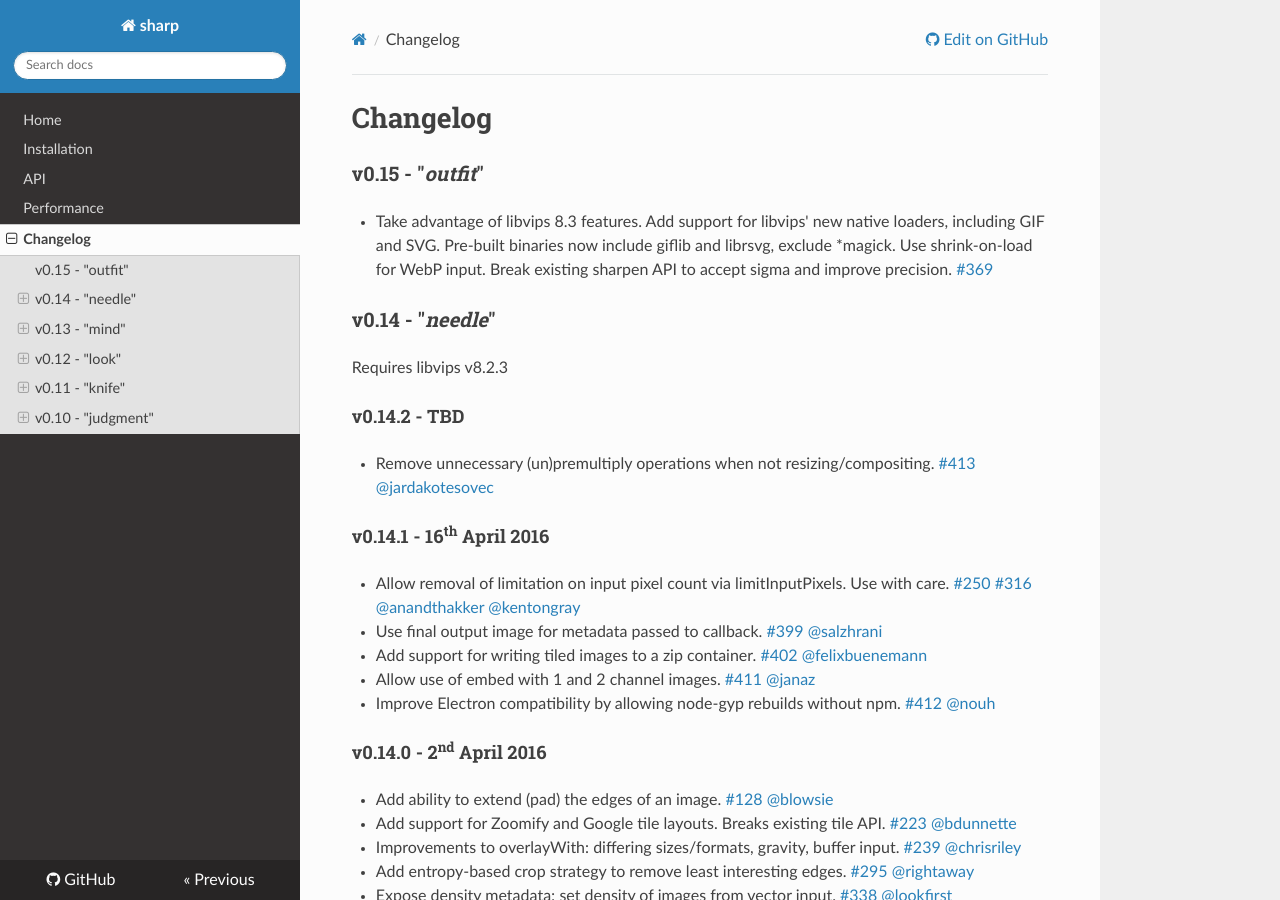
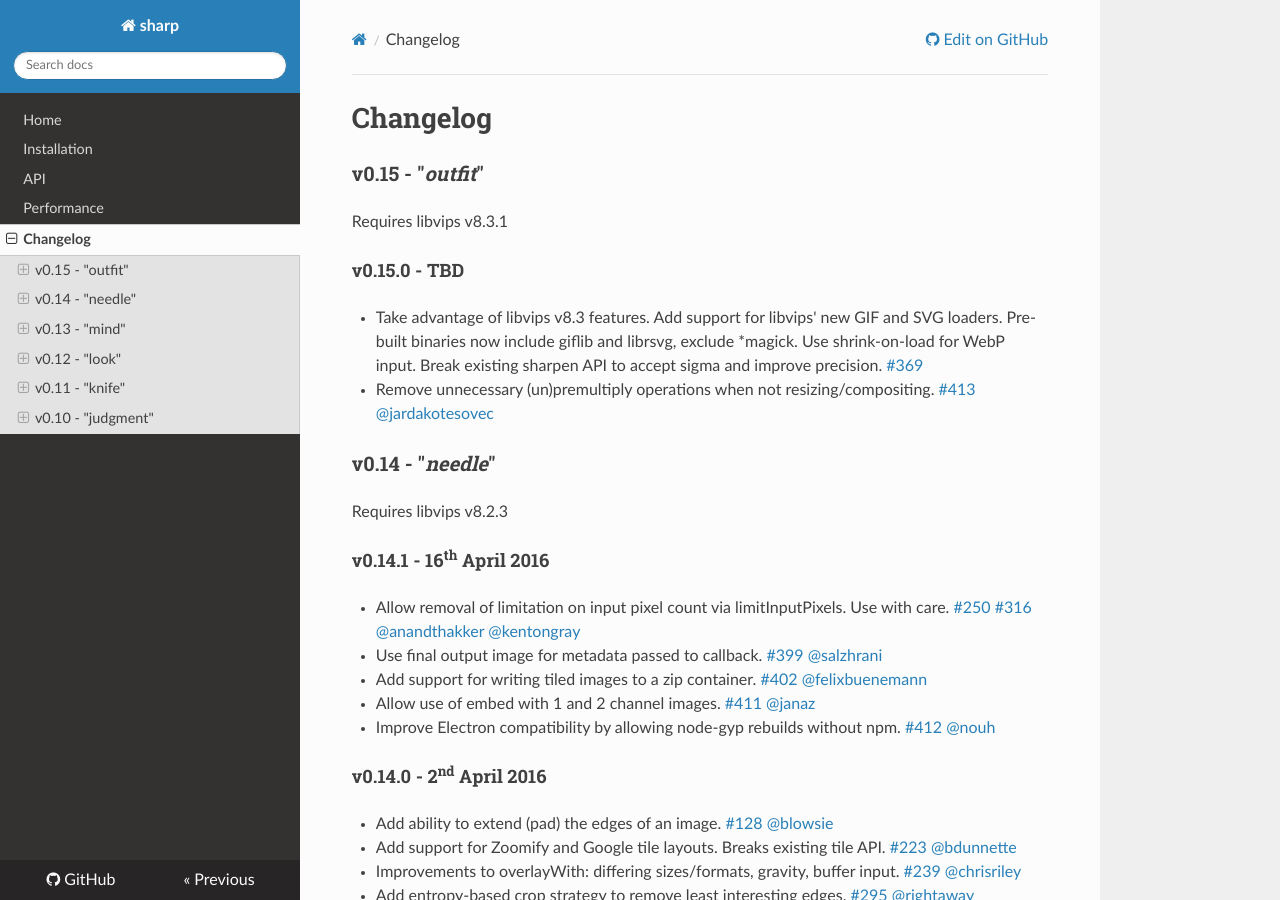
Before and after one commit to webgurucan/node-image-handler, an MkDocs documentation site: the page built from docs/changelog.md, in a window 1280 px wide and 900 px high. Built offline with MkDocs 1.6.1, drawn with Linux system fonts in a browser that asks for light colours; nearby versions of some CDN libraries; old or Windows-style settings are respelled for this version of MkDocs.

Commit message:
Upgrade to libvips v8.3.1
Remove packaging tests and therefore support for Centos 6

```diff
--- a/docs/changelog.md
+++ b/docs/changelog.md
@@ -2,22 +2,24 @@
 
 ### v0.15 - "*outfit*"
 
-* Take advantage of libvips 8.3 features.
-  Add support for libvips' new native loaders, including GIF and SVG.
+Requires libvips v8.3.1
+
+#### v0.15.0 - TBD
+
+* Take advantage of libvips v8.3 features.
+  Add support for libvips' new GIF and SVG loaders.
   Pre-built binaries now include giflib and librsvg, exclude *magick.
   Use shrink-on-load for WebP input.
   Break existing sharpen API to accept sigma and improve precision.
   [#369](https://github.com/lovell/sharp/issues/369)
 
+* Remove unnecessary (un)premultiply operations when not resizing/compositing.
+  [#413](https://github.com/lovell/sharp/issues/413)
+  [@jardakotesovec](https://github.com/jardakotesovec)
+
 ### v0.14 - "*needle*"
 
 Requires libvips v8.2.3
-
-#### v0.14.2 - TBD
-
-* Remove unnecessary (un)premultiply operations when not resizing/compositing.
-  [#413](https://github.com/lovell/sharp/issues/413)
-  [@jardakotesovec](https://github.com/jardakotesovec)
 
 #### v0.14.1 - 16<sup>th</sup> April 2016
 
--- a/package.json
+++ b/package.json
@@ -43,7 +43,10 @@
     "png",
     "webp",
     "tiff",
+    "gif",
+    "svg",
     "dzi",
+    "image",
     "resize",
     "thumbnail",
     "crop",
@@ -73,7 +76,7 @@
   },
   "license": "Apache-2.0",
   "config": {
-    "libvips": "8.3.0"
+    "libvips": "8.3.1"
   },
   "engines": {
     "node": ">=0.10"
```
Also changed, not shown: docs/install.md (+3 -3 lines), 7 other files.
